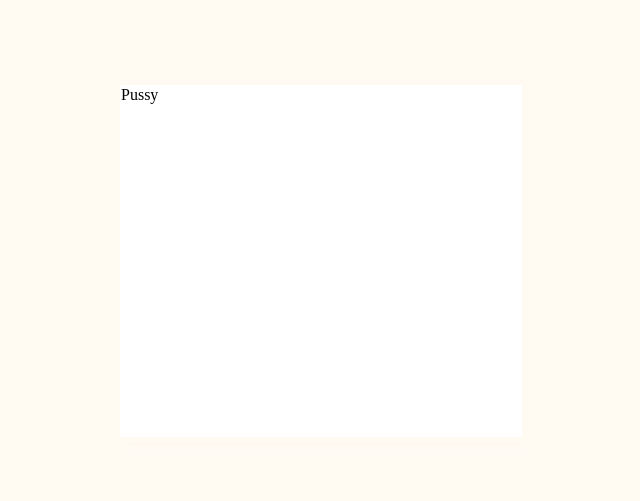
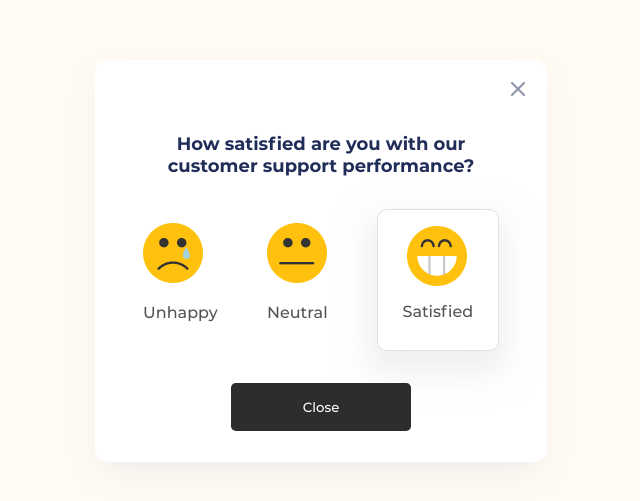
Before and after one commit to Gyekye/feedback-card, a plain HTML site: page index.html in a window 1280 px wide. Shown: the part 147-648 px from the top of the page, without its empty margins (319-959 px from the left). Drawn offline with Linux system fonts and the light colour scheme.

Commit message:
proj complete

```diff
--- a/index.html
+++ b/index.html
@@ -10,7 +10,30 @@
 </head>
 
 <body>
-    <div class="feedback-card">Pussy</div>
+    <div class="feedback-card">
+        <div class="close-container">
+            <img class="close" src="src/imgs/close.png" alt="">
+        </div>
+        <p class="card-title">How satisfied are you with our customer support performance?</p>
+        <div class="card-image">
+            <div class="img-title">
+                <img src="src/imgs/unhappy.png" alt="">
+                <p class="title">Unhappy</p>
+            </div>
+            <div class="img-title">
+                <img src="src/imgs/confused.png" alt="">
+                <p class="title">Neutral</p>
+            </div>
+            <div class="img-title active">
+                <img src="src/imgs/happy.png" alt="">
+                <p class="title">Satisfied</p>
+            </div>
+        </div>
+        <div class="button">
+            <button class="submit-btn">Close</button>
+        </div>
+    </div>
+
 
 
 </body>
--- a/src/sass/main.scss
+++ b/src/sass/main.scss
@@ -9,10 +9,89 @@ body {
 }
 
 .feedback-card {
-    width: 400px;
-    height: 350px;
+    .close {
+        width: 24px;
+        height: 24px;
+        margin: 1rem;
+        cursor: pointer;
+    }
+    .close-container {
+        display: flex;
+        justify-content: flex-end;
+    }
+    width: 450px;
+    height: 400px;
     background-color: $card-bg-color;
     position: absolute;
     border: 1px solid $card-bg-color;
-    box-shadow: 5px 2px 8px 10px $bg-color;
+    -webkit-box-shadow: -1px 14px 31px -11px rgba(224, 225, 229, 0.71);
+    -moz-box-shadow: -1px 14px 31px -11px rgba(224, 225, 229, 0.71);
+    box-shadow: -1px 14px 31px -11px rgba(224, 225, 229, 0.71);
+    border-radius: 0.8rem;
+    .card-title {
+        font-family: 'm-bold';
+        text-align: center;
+        width: 80%;
+        margin: 1rem auto;
+        color: $primary-font-color;
+        font-size: 18px;
+    }
+    .card-image {
+        display: flex;
+        align-items: center;
+        justify-content: space-around;
+        width: 90%;
+        margin: 1rem auto;
+        flex-wrap: wrap;
+    }
+    .img-title.active {
+        background-color: rgb(255, 255, 255);
+        width: 120px;
+        border: 1px solid #E0E1E5;
+        display: flex;
+        flex-direction: column;
+        height: 140px;
+        border-radius: 10px;
+        -webkit-box-shadow: -1px 14px 31px 8px rgba(224, 225, 229, 0.53);
+        -moz-box-shadow: -1px 14px 31px 8px rgba(224, 225, 229, 0.53);
+        box-shadow: -1px 14px 31px 8px rgba(224, 225, 229, 0.53);
+        margin-top: 1rem;
+    }
+    .img-title.active img {
+        width: 60px;
+        height: 60px;
+        margin-left: 1.8rem;
+        margin-top: 1rem;
+    }
+    .button {
+        display: flex;
+        justify-content: center;
+    }
+    .submit-btn {
+        background-color: $primary-btn-color;
+        border: none;
+        outline: none;
+        padding: 1rem 4.5rem;
+        margin-bottom: 3rem;
+        text-align: center;
+        font-family: 'm-medium';
+        border-radius: .3rem;
+        color: $card-bg-color;
+        justify-self: center;
+        margin-top: 1rem;
+        cursor: pointer;
+    }
 }
+
+p.title {
+    margin: 1rem auto;
+    font-family: 'm-medium';
+    color: $secondary-font-color;
+    font-size: 16px;
+    margin-bottom: 0rem;
+}
+
+img {
+    width: 60px;
+    height: 60px;
+}
```
Also changed, not shown: css/main.css, src/imgs/close.png (added).
